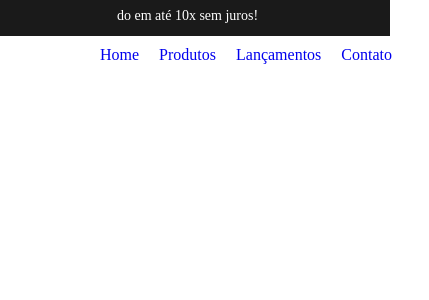
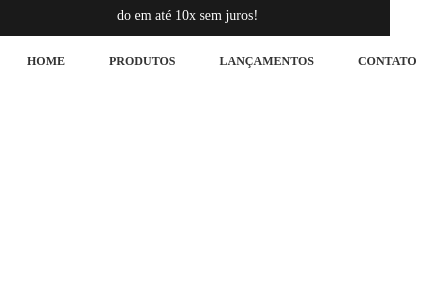
Before and after one commit to CamillaMarina/E-commerce, a React (Vite) app: page / in a window 390 px wide. Shown: the top 300 px of the page, 429 px wide, since content can reach past the window. Built offline with nearby package versions, Linux system fonts and the light colour scheme; a web font is replaced by a local one.

Commit message:
Finalizano o header

```diff
--- /dev/null
+++ b/src/components/Capa/index.jsx
@@ -0,0 +1,2 @@
+import './Capa.css';
+import banner from '../../assets/banner.jpg';
--- a/src/index.css
+++ b/src/index.css
@@ -110,3 +110,50 @@ img {
     display: flex;
     gap: 20px;
 }
+
+.topo nav a {
+  text-transform: uppercase;
+  font-weight: bold;
+  color: var(--text-base);
+  padding: 8px 12px;
+  transition: all 0.3s ease;
+  position: relative;
+}
+
+.topo nav a::after {
+    content: '';
+    display: block;
+    width: 0;
+    height: 3px;
+    background: var(--primary-color);
+    transition: width 0.3s ease;
+    position: absolute;
+    left: 0;
+    bottom: 0;
+}
+
+.topo nav a:hover::after {
+    width: 100%;
+}
+
+.topo nav a:hover {
+    color: var(--primary-color);
+}
+
+/*RESPONSIVIDADE*/
+@media (max-width: 768px) {
+    .topo {
+        flex: row;
+        align-items: center;
+        justify-content: space-between;
+        padding: 10px 15px;
+    }
+
+    .topo picture {
+        max-width: 30px;
+    }
+
+    .topo nav a {
+        font-size: 12px;
+    }
+}
```
Also changed, not shown: src/components/Capa/Capa.css (added).
